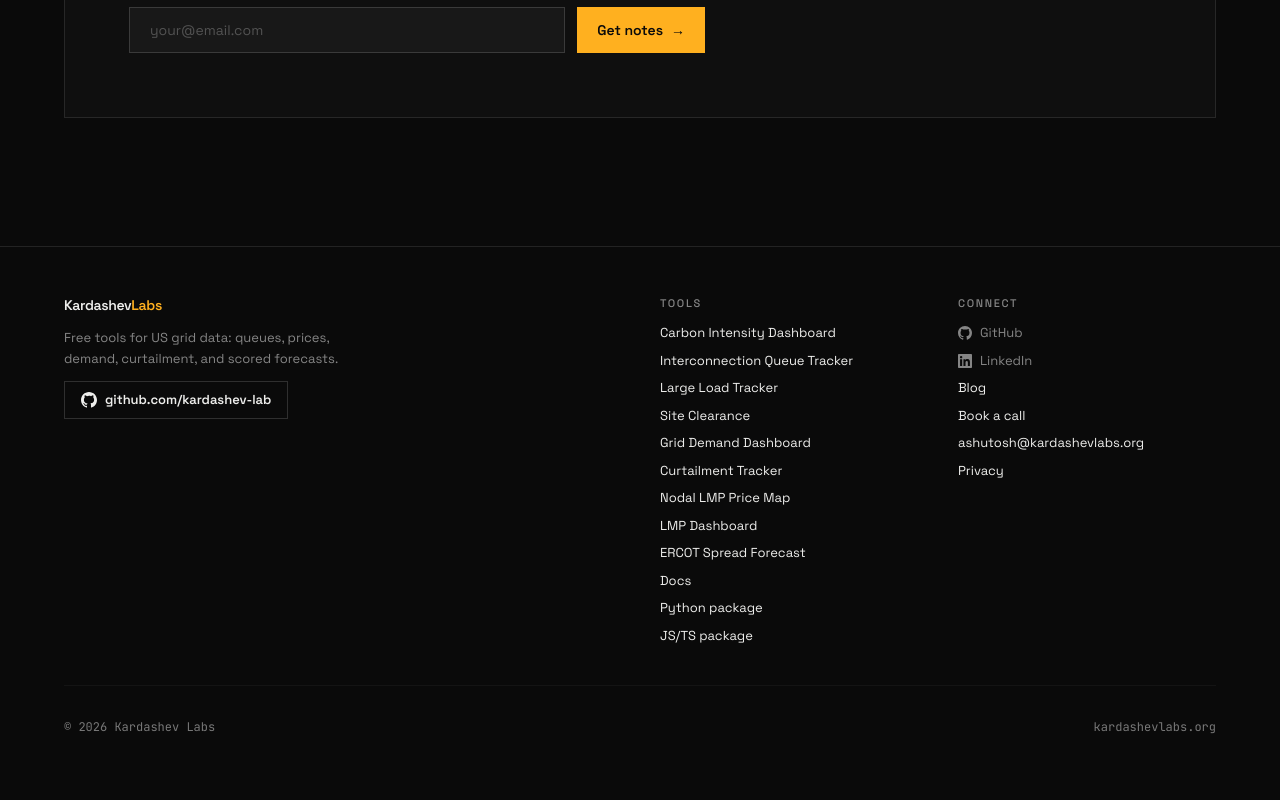
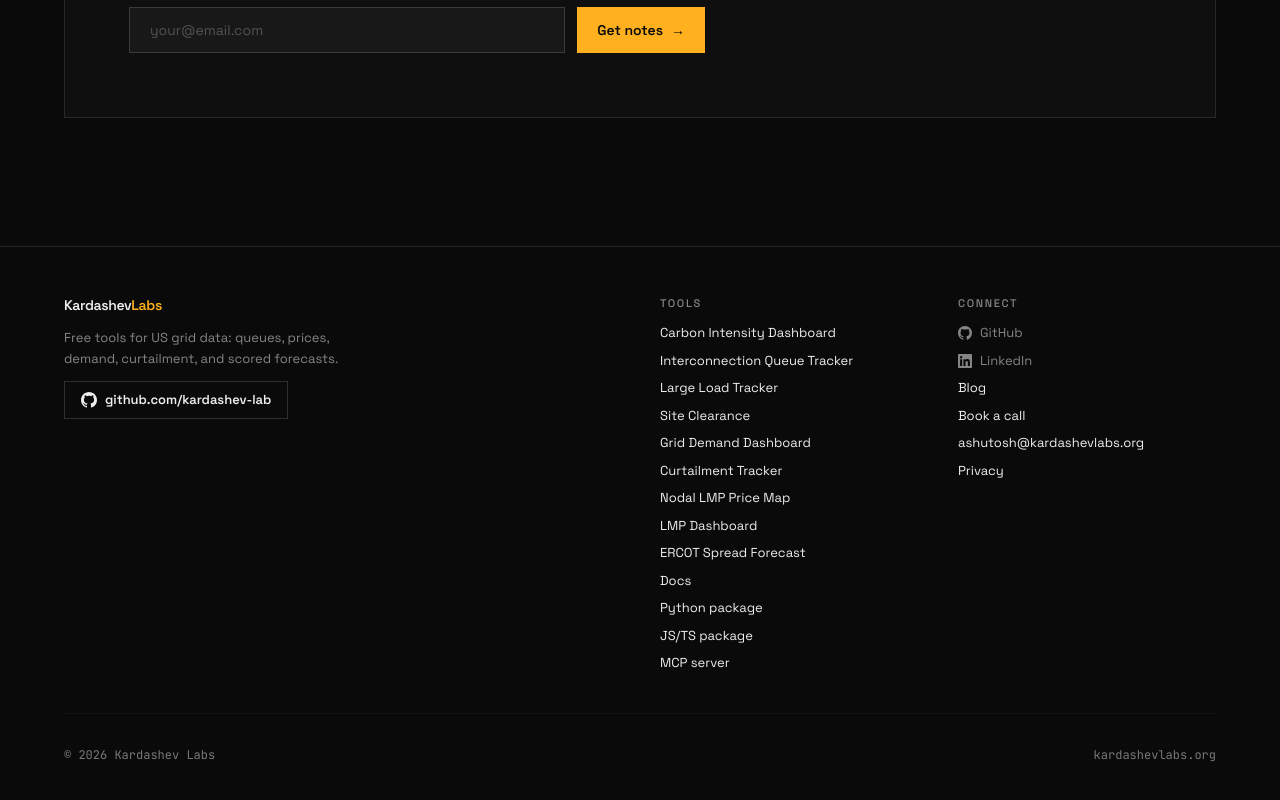
Before and after one commit to kardashev-lab/website, a Next.js app: page / in a window 1280 px wide. Shown: the part 4748-5548 px from the top of the page. Built offline with nearby package versions, Linux system fonts and the light colour scheme; no server answers.

Commit message:
Surface kardashev-mcp on the site footer, FAQ, and llms.txt.

```diff
--- a/app/layout.tsx
+++ b/app/layout.tsx
@@ -139,6 +139,9 @@
         'https://github.com/kardashev-lab',
         'https://www.linkedin.com/company/kardashev-labs',
         'https://pypi.org/project/kardashev/',
+        'https://www.npmjs.com/package/kardashev',
+        'https://www.npmjs.com/package/kardashev-mcp',
+        'https://github.com/kardashev-lab/kardashev-mcp',
       ],
       description: SITE_DESCRIPTION,
       knowsAbout: [
@@ -187,7 +190,7 @@
           name: 'What is Kardashev Labs?',
           acceptedAnswer: {
             '@type': 'Answer',
-            text: 'Kardashev Labs builds free open-source tools for US grid data: carbon intensity, interconnection queues across 7 ISO/RTOs, ERCOT large-load and site clearance, demand, curtailment, LMP dashboards and maps, a scored ERCOT spread forecast, docs at docs.kardashevlabs.org, the kardashev Python package on PyPI, and the kardashev JS/TS package on npm.',
+            text: 'Kardashev Labs builds free open-source tools for US grid data: carbon intensity, interconnection queues across 7 ISO/RTOs, ERCOT large-load and site clearance, demand, curtailment, LMP dashboards and maps, a scored ERCOT spread forecast, docs at docs.kardashevlabs.org, the kardashev Python package on PyPI, the kardashev JS/TS package on npm, and kardashev-mcp for AI agents (npx -y kardashev-mcp).',
           },
         },
         {
--- a/components/Footer.tsx
+++ b/components/Footer.tsx
@@ -79,6 +79,14 @@
             >
               JS/TS package
             </a>
+            <a
+              href="https://www.npmjs.com/package/kardashev-mcp"
+              target="_blank"
+              rel="noopener noreferrer"
+              className="block text-[13px] text-white/38 hover:text-white/70 transition-colors duration-200"
+            >
+              MCP server
+            </a>
           </div>
         </div>
 
```
Also changed, not shown: public/llms.txt.
